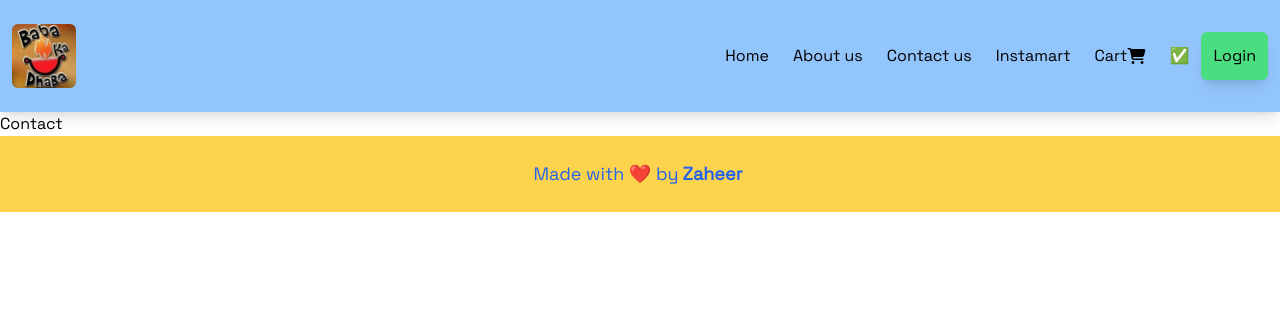
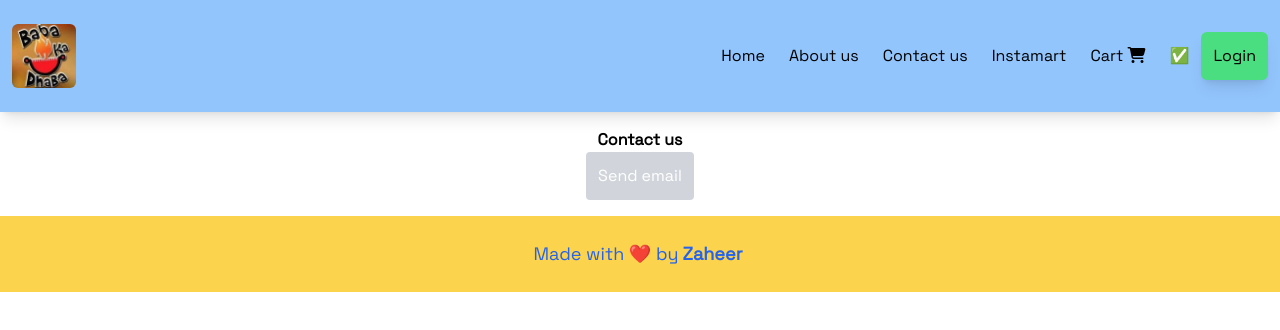
Before and after one commit to Zaheer-zk/Food-Hunt, a React (Vite) app: page /contact in a window 1280 px wide. Shown: the top 330 px of the page. Built offline with nearby package versions, Linux system fonts and the light colour scheme.

Commit message:
Added cart code

```diff
--- a/src/components/Body.jsx
+++ b/src/components/Body.jsx
@@ -38,7 +38,7 @@ const Body = () => {
         <SearchBar data={meals} setRestaurantData={setRestaurantData} />
       </div>
       <div className="flex flex-wrap justify-center m-3">
-        {!restaurantData ? (
+        {restaurantData.length === 0 ? (
           <Shimmer />
         ) : (
           restaurantData.map((data) => (
--- /dev/null
+++ b/src/components/Cart.jsx
@@ -0,0 +1,7 @@
+import React from 'react';
+
+const Cart = () => {
+  return <div>No item added</div>;
+};
+
+export default Cart;
--- a/src/components/Contact.jsx
+++ b/src/components/Contact.jsx
@@ -1,7 +1,14 @@
 import React from 'react';
 
 const Contact = () => {
-  return <div>Contact</div>;
+  return (
+    <div className="flex flex-col justify-center items-center m-4">
+      <h1 className="font-extrabold">Contact us</h1>
+      <button className="rounded bg-gray-300 p-3 text-white">
+        <a href="mailto:zaheerkhan01040@gmail.com">Send email</a>
+      </button>
+    </div>
+  );
 };
 
 export default Contact;
--- a/src/components/NavLink.jsx
+++ b/src/components/NavLink.jsx
@@ -22,8 +22,10 @@ const NavLink = () => {
           <Link to="/instamart">Instamart</Link>
         </li>
         <li className="flex justify-around px-3 hover:text-white items-center">
-          Cart <i className="fa fa-shopping-cart" aria-hidden="true"></i>
-        </li>{' '}
+          <Link to="cart">
+            Cart <i className="fa fa-shopping-cart" aria-hidden="true"></i>
+          </Link>
+        </li>
         <li className="flex justify-around px-3 hover:text-white items-center">
           {isOnline ? '✅' : '🔴'}
         </li>
--- a/src/index.jsx
+++ b/src/index.jsx
@@ -10,6 +10,7 @@ import Contact from './components/Contact.jsx';
 import Restaurant from './components/Restaurant.jsx';
 import ProfileFunc from './components/Profile.jsx';
 import Profile from './components/ProfileClass.jsx';
+import Cart from './components/Cart.jsx';
 
 /**
  * Optimization -----
@@ -73,6 +74,10 @@ const appRouter = createBrowserRouter([
           </Suspense>
         ),
       },
+      {
+        path: '/cart',
+        element: <Cart />,
+      },
     ],
   },
 ]);
```
